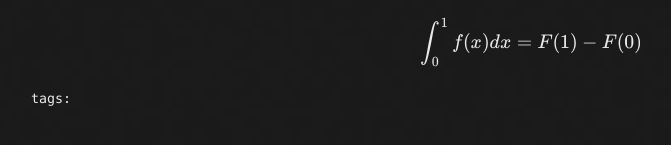
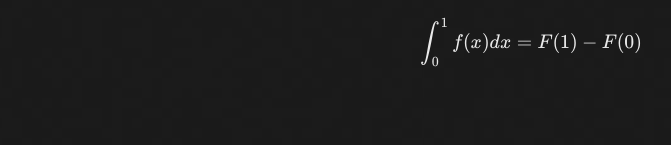
Before and after one commit to baitian752/baitian752.github.io, a Jekyll site: the page built from _posts/2020-03-12-mathjax-test.md, in a window 1280 px wide. Shown: the part 253-398 px from the top of the page, without its empty margins (109-780 px from the left). Built offline with Jekyll 4.4.1, drawn with Linux system fonts in a browser that asks for light colours; the repository's description, which GitHub fills in, is left out.

Commit message:
first commit

```diff
--- a/_layouts/post.html
+++ b/_layouts/post.html
@@ -37,6 +37,6 @@ layout: default
 
 {{content}}
 
-{% if page.tags %}
+<!-- {% if page.tags %}
   <small>tags: <em>{{ page.tags | join: "</em> - <em>" }}</em></small>
-{% endif %}
+{% endif %} -->
```
